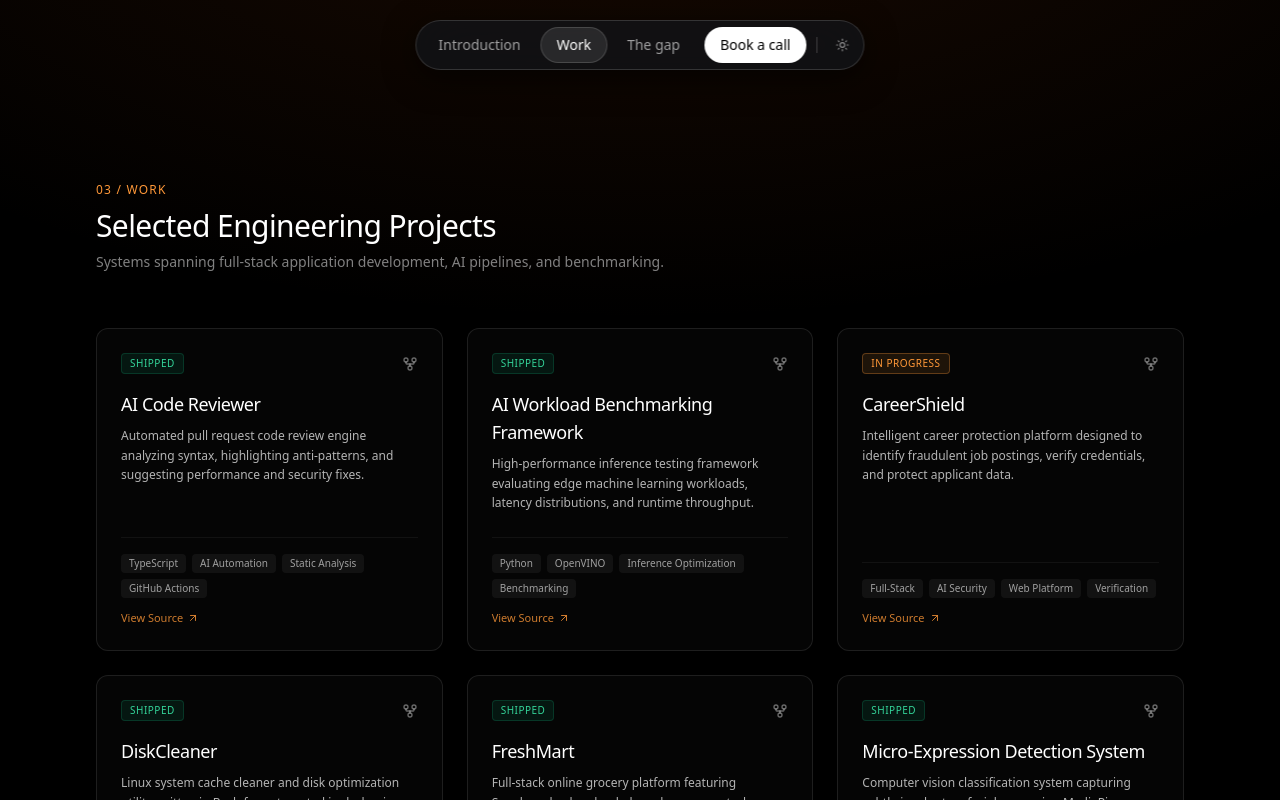
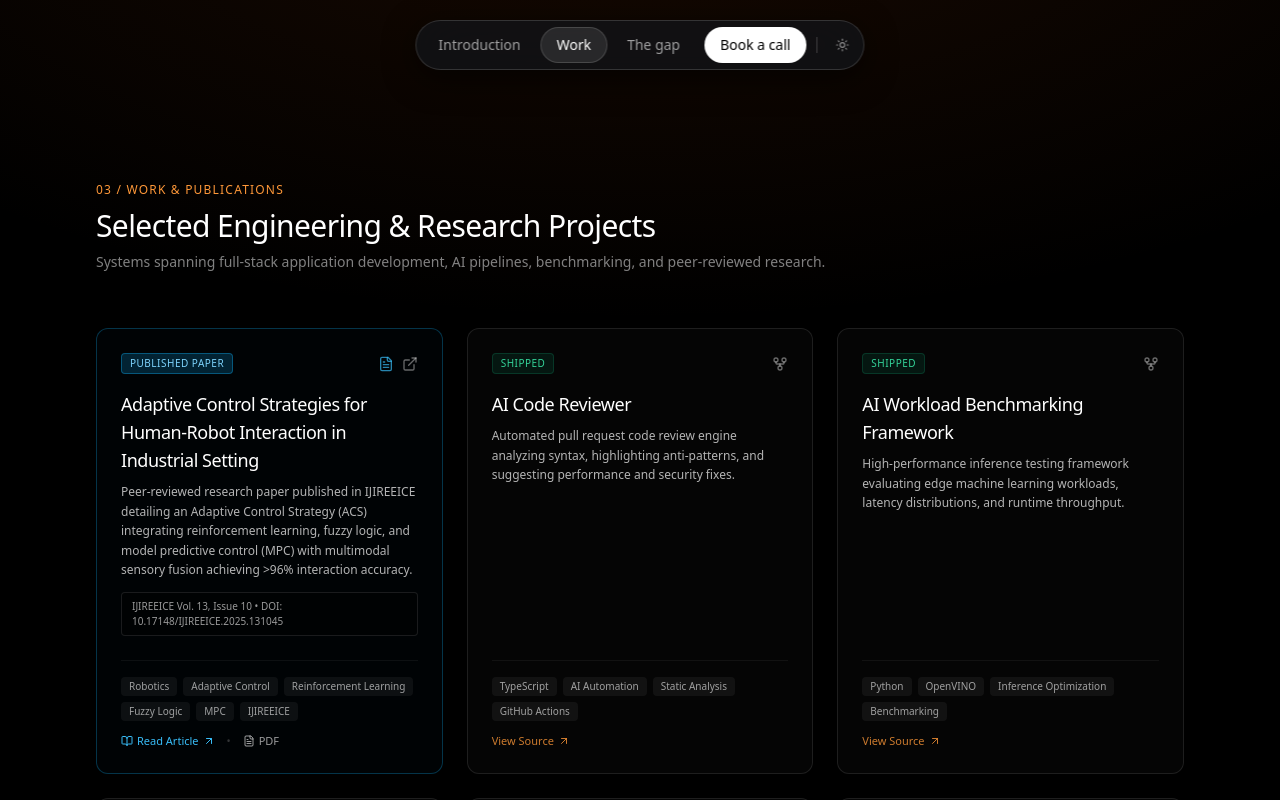
Before and after one commit to Deadly-Forces/Deadly-Forces.github.io, a Next.js app: page /home in a window 1280 px wide. Both pictures are taken after a click on the button "Work". Shown: the top 800 px of the page. Built offline with nearby package versions, Linux system fonts and the light colour scheme.

Commit message:
Attach published IJIREEICE research paper in alphabetical order with direct DOI & PDF links

```diff
--- a/components/work.tsx
+++ b/components/work.tsx
@@ -2,7 +2,7 @@
 
 import { motion } from "framer-motion";
 import { profile, Project } from "@/data/profile";
-import { ExternalLink, GitFork, ArrowUpRight } from "lucide-react";
+import { ExternalLink, GitFork, ArrowUpRight, FileText, BookOpen } from "lucide-react";
 
 export function Work() {
   const featuredProjects = [...profile.projects]
@@ -24,13 +24,13 @@ export function Work() {
           className="mb-14"
         >
           <span className="font-mono text-xs uppercase tracking-widest text-[#FF9838]">
-            03 / Work
+            03 / Work & Publications
           </span>
           <h2 className="mt-2 text-2xl font-light tracking-[-0.02em] text-white sm:text-3xl">
-            Selected Engineering Projects
+            Selected Engineering & Research Projects
           </h2>
           <p className="mt-2 text-sm text-white/50">
-            Systems spanning full-stack application development, AI pipelines, and benchmarking.
+            Systems spanning full-stack application development, AI pipelines, benchmarking, and peer-reviewed research.
           </p>
         </motion.div>
 
@@ -60,7 +60,7 @@ export function Work() {
 }
 
 function FeaturedCard({ project, index }: { project: Project; index: number }) {
-  const isTodoStatus = project.status === "[TODO]";
+  const isPaper = Boolean(project.paperUrl);
 
   return (
     <motion.div
@@ -68,14 +68,20 @@ function FeaturedCard({ project, index }: { project: Project; index: number }) {
       whileInView={{ opacity: 1, y: 0 }}
       viewport={{ once: true }}
       transition={{ duration: 0.5, delay: index * 0.08 }}
-      className="group relative flex flex-col justify-between rounded-xl border border-white/10 bg-white/[0.02] p-6 transition hover:border-[#FF9838]/40 hover:bg-white/[0.04]"
+      className={`group relative flex flex-col justify-between rounded-xl border p-6 transition ${
+        isPaper
+          ? "border-sky-500/30 bg-sky-950/[0.08] hover:border-sky-400/60 hover:bg-sky-950/[0.15]"
+          : "border-white/10 bg-white/[0.02] hover:border-[#FF9838]/40 hover:bg-white/[0.04]"
+      }`}
     >
       <div>
         {/* Status Badge & Meta */}
         <div className="flex items-center justify-between">
           <span
             className={`font-mono text-[10px] uppercase tracking-wider px-2 py-0.5 rounded ${
-              project.status === "Shipped"
+              isPaper
+                ? "bg-sky-500/20 text-sky-300 border border-sky-500/40"
+                : project.status === "Shipped"
                 ? "bg-emerald-500/10 text-emerald-400 border border-emerald-500/20"
                 : project.status === "In progress"
                 ? "bg-[#FF9838]/10 text-[#FF9838] border border-[#FF9838]/30"
@@ -84,10 +90,22 @@ function FeaturedCard({ project, index }: { project: Project; index: number }) {
                 : "bg-white/5 text-white/50 border border-white/10"
             }`}
           >
-            {project.status}
+            {isPaper ? "Published Paper" : project.status}
           </span>
 
           <div className="flex items-center gap-2">
+            {project.paperUrl && (
+              <a
+                href={project.paperUrl}
+                target="_blank"
+                rel="noopener noreferrer"
+                aria-label={`${project.name} PDF Download`}
+                title="Download PDF"
+                className="text-sky-400/70 transition hover:text-sky-300"
+              >
+                <FileText className="h-4 w-4" />
+              </a>
+            )}
             {project.repoUrl && (
               <a
                 href={project.repoUrl}
@@ -104,8 +122,9 @@ function FeaturedCard({ project, index }: { project: Project; index: number }) {
                 href={project.liveUrl}
                 target="_blank"
                 rel="noopener noreferrer"
-                aria-label={`${project.name} Live Demo`}
+                aria-label={`${project.name} External Link`}
                 className="text-white/40 transition hover:text-[#FF9838]"
+                title={isPaper ? "View Journal Page" : "Live Demo"}
               >
                 <ExternalLink className="h-4 w-4" />
               </a>
@@ -120,6 +139,13 @@ function FeaturedCard({ project, index }: { project: Project; index: number }) {
         <p className="mt-2 text-xs leading-relaxed text-white/70">
           {project.oneLiner}
         </p>
+
+        {/* Citation / DOI note if available */}
+        {project.notes && (
+          <div className="mt-3 rounded border border-white/10 bg-black/30 px-2.5 py-1.5 font-mono text-[10px] text-white/60">
+            {project.notes}
+          </div>
+        )}
       </div>
 
       {/* Tech Stack Pills & Links Footer */}
@@ -136,12 +162,39 @@ function FeaturedCard({ project, index }: { project: Project; index: number }) {
         </div>
 
         <div className="mt-3 flex items-center justify-between text-[11px] font-mono text-white/40">
-          {project.repoUrl ? (
+          {isPaper ? (
+            <div className="flex items-center gap-3">
+              <a
+                href={project.liveUrl || project.paperUrl}
+                target="_blank"
+                rel="noopener noreferrer"
+                className="flex items-center gap-1 text-sky-400 hover:text-sky-300 transition"
+              >
+                <BookOpen className="h-3 w-3" />
+                <span>Read Article</span>
+                <ArrowUpRight className="h-3 w-3" />
+              </a>
+              {project.paperUrl && (
+                <>
+                  <span className="text-white/20">•</span>
+                  <a
+                    href={project.paperUrl}
+                    target="_blank"
+                    rel="noopener noreferrer"
+                    className="flex items-center gap-1 text-white/60 hover:text-white transition"
+                  >
+                    <FileText className="h-3 w-3" />
+                    <span>PDF</span>
+                  </a>
+                </>
+              )}
+            </div>
+          ) : project.repoUrl ? (
             <a
               href={project.repoUrl}
               target="_blank"
               rel="noopener noreferrer"
-              className="flex items-center gap-1 text-[#FF9838]/80 hover:text-[#FF9838]"
+              className="flex items-center gap-1 text-[#FF9838]/80 hover:text-[#FF9838] transition"
             >
               <span>View Source</span>
               <ArrowUpRight className="h-3 w-3" />
--- a/data/profile.ts
+++ b/data/profile.ts
@@ -71,6 +71,18 @@ export const profile: ProfileData = {
       "AI features usually stall between the model, the backend and the UI. I cover all three.",
   },
   projects: [
+    {
+      id: "adaptive-control-hri-paper",
+      name: "Adaptive Control Strategies for Human-Robot Interaction in Industrial Setting",
+      oneLiner:
+        "Peer-reviewed research paper published in IJIREEICE detailing an Adaptive Control Strategy (ACS) integrating reinforcement learning, fuzzy logic, and model predictive control (MPC) with multimodal sensory fusion achieving >96% interaction accuracy.",
+      stack: ["Robotics", "Adaptive Control", "Reinforcement Learning", "Fuzzy Logic", "MPC", "IJIREEICE"],
+      status: "Research",
+      featured: true,
+      paperUrl: "https://ijireeice.com/wp-content/uploads/2025/11/IJIREEICE.2025.131045-adaptive.pdf",
+      liveUrl: "https://ijireeice.com/papers/adaptive-control-strategies-for-human-robot-interaction-in-industrial-setting/",
+      notes: "IJIREEICE Vol. 13, Issue 10 • DOI: 10.17148/IJIREEICE.2025.131045",
+    },
     {
       id: "ai-code-reviewer",
       name: "AI Code Reviewer",
```
